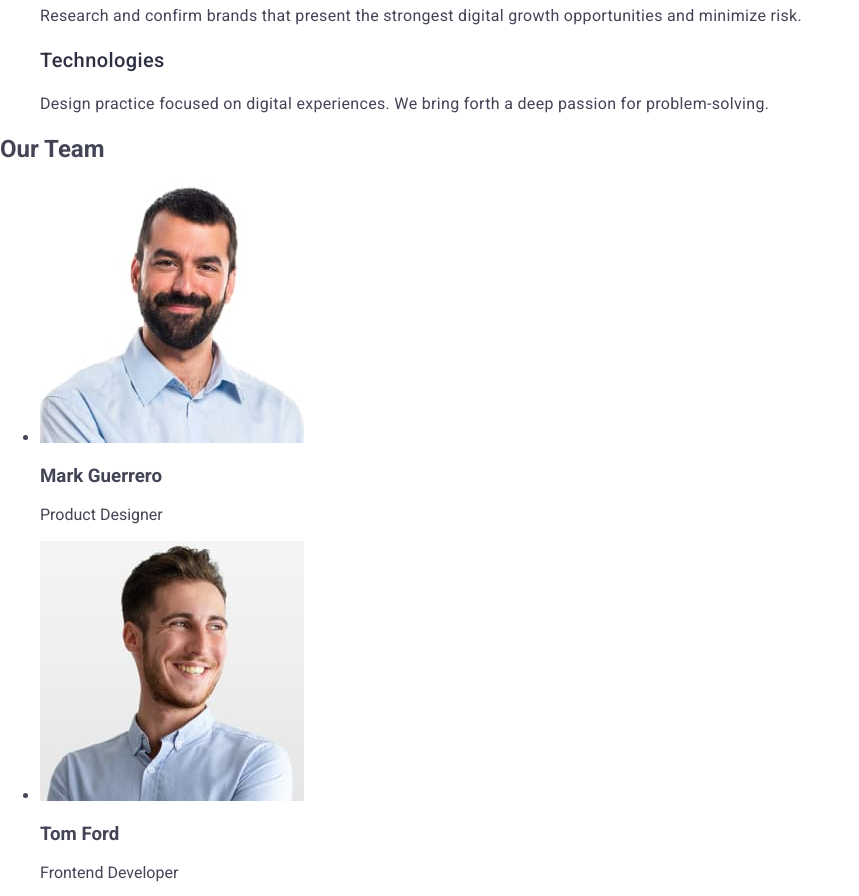
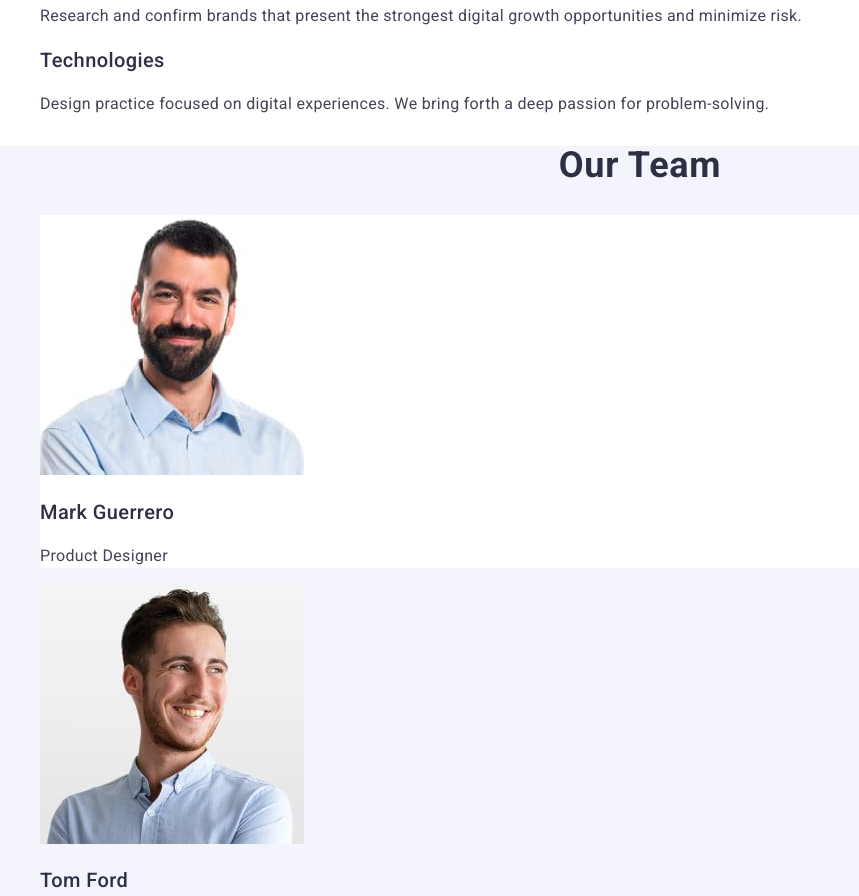
Before and after one commit to Moryak96/goit-markup-hw-02, a plain HTML site: page index.html in a window 1280 px wide. Shown: the part 640-1536 px from the top of the page, without its empty margins (0-859 px from the left). Drawn offline with nearby package versions, Linux system fonts and the light colour scheme.

Commit message:
add section 3 (upd index/css)

```diff
--- a/css/styles.css
+++ b/css/styles.css
@@ -103,3 +103,36 @@ line-height: 1.5;
 letter-spacing: 0.02em;
 color: #434455;
 }
+
+/* Section 3 */
+
+.section-three {
+background-color: #F4F4FD
+}
+
+.section-three-title {
+font-size: 36px;
+line-height: 1.11;
+text-align: center;
+letter-spacing: 0.02em;
+text-transform: capitalize;
+color: #2e2f42
+}
+
+.section-three-list {
+background-color: #FFFFFF
+}
+
+.section-three-list-item {
+font-weight: 500;
+font-size: 20px;
+line-height: 1.2;
+letter-spacing: 0.02em;
+color: #2e2f42
+}
+
+.section-three-p {
+font-size: 16px;
+line-height: 1.5;
+letter-spacing: 0.02em
+}
--- a/index.html
+++ b/index.html
@@ -80,24 +80,24 @@
 
         <!-- Section 3 -->
 
-        <section>
-            <h2>Our Team</h2>
-            <ul>
-                <li><img src="./images/mark.jpg" width="264" alt="Mark Guerrero">
-                    <h3>Mark Guerrero</h3>
-                    <p>Product Designer</p>
+        <section class="section-three">
+            <h2 class="section-three-title">Our Team</h2>
+            <ul class="ul">
+                <li class="section-three-list"><img src="./images/mark.jpg" width="264" alt="Mark Guerrero">
+                    <h3 class="section-three-list-item">Mark Guerrero</h3>
+                    <p class="section-three-p">Product Designer</p>
                 </li>
                 <li><img src="./images/tom.jpg" width="264" alt="Tom Ford">
-                    <h3>Tom Ford</h3>
-                    <p>Frontend Developer</p>
+                    <h3 class="section-three-list-item">Tom Ford</h3>
+                    <p class="section-three-p">Frontend Developer</p>
                 </li>
-                <li><img src="./images/camila.jpg" width="264" alt="Camila Garcia">
-                    <h3>Camila Garcia</h3>
-                    <p>Marketing</p>
+                <li class="section-three-list"><img src="./images/camila.jpg" width="264" alt="Camila Garcia">
+                    <h3 class="section-three-list-item">Camila Garcia</h3>
+                    <p class="section-three-p">Marketing</p>
                 </li>
-                <li><img src="./images/daniel.jpg" width="264" alt="Daniel Wilson">
-                    <h3>Daniel Wilson</h3>
-                    <p>UI Designer</p>
+                <li class="section-three-list"><img src="./images/daniel.jpg" width="264" alt="Daniel Wilson">
+                    <h3 class="section-three-list-item">Daniel Wilson</h3>
+                    <p class="section-three-p">UI Designer</p>
                 </li>
             </ul>
         </section>
```
